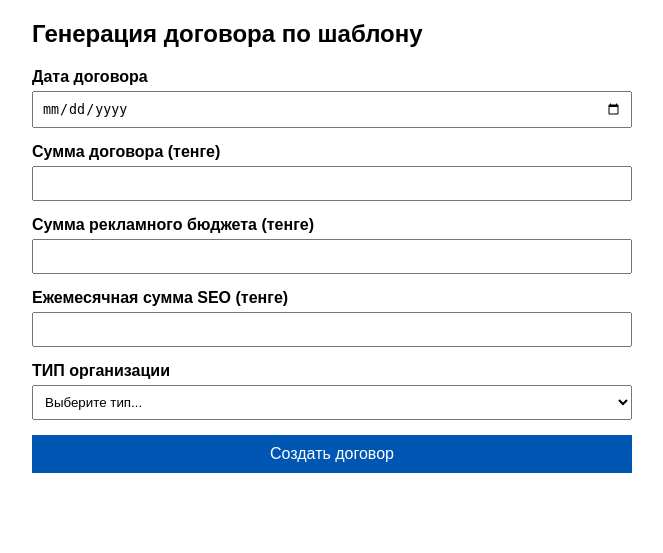
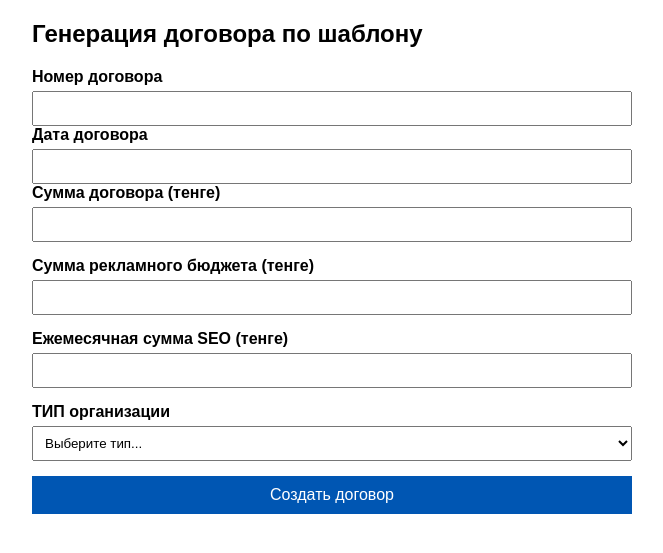
Before and after one commit to miraseka/gh-ned, a Flask app: page / in a window 1280 px wide. Shown: the top 553 px of the page, without its empty margins (308-971 px from the left). Run offline with Flask 3, Linux system fonts and the light colour scheme.

Commit message:
Update index.html

```diff
--- a/templates/index.html
+++ b/templates/index.html
@@ -18,10 +18,12 @@
     <h2>Генерация договора по шаблону</h2>
     <form id="contractForm" action="/generate" method="POST">
 
-        <div class="form-group">
+        <div class="group">
+            <label>Номер договора</label>
+            <input type="text" name="contract_no"> </div>
+        <div class="group">
             <label>Дата договора</label>
-            <input type="date" name="contract_date" required>
-        </div>
+            <input type="text" name="«{{ day }}» {{ month }} 20{{ year }}г."> </div>
         <div class="form-group">
             <label>Сумма договора (тенге)</label>
             <input type="number" name="contract_amount" required>
```
